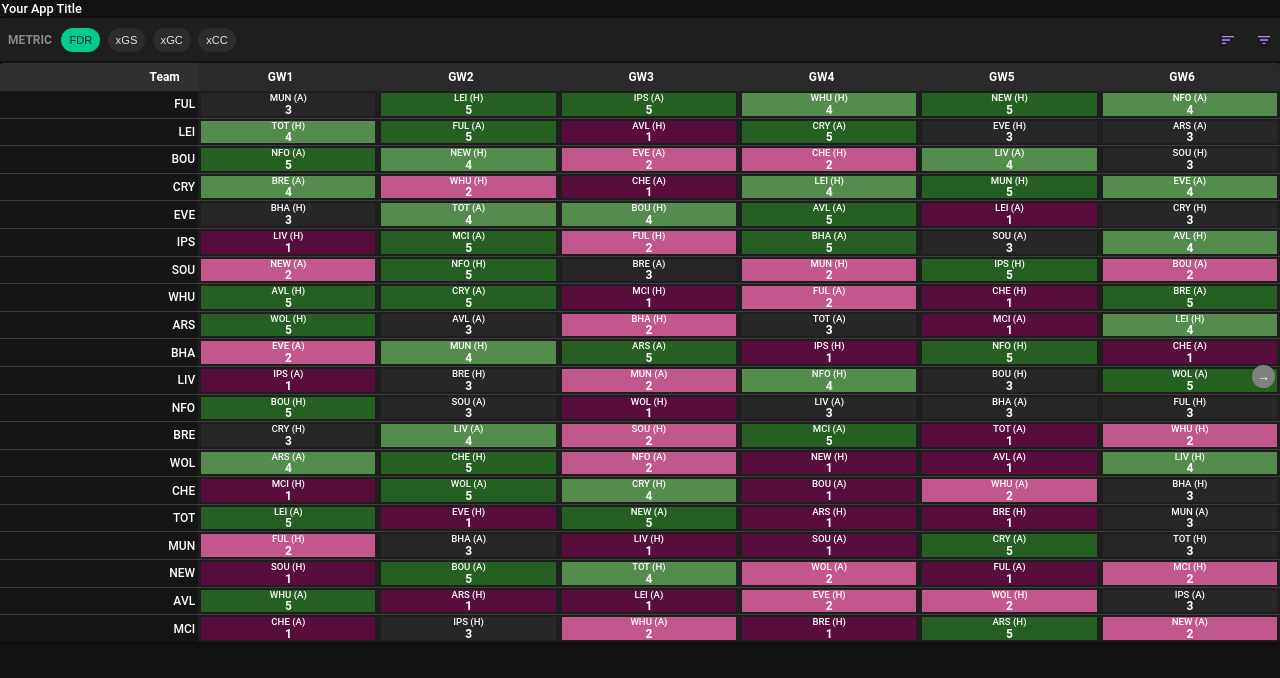
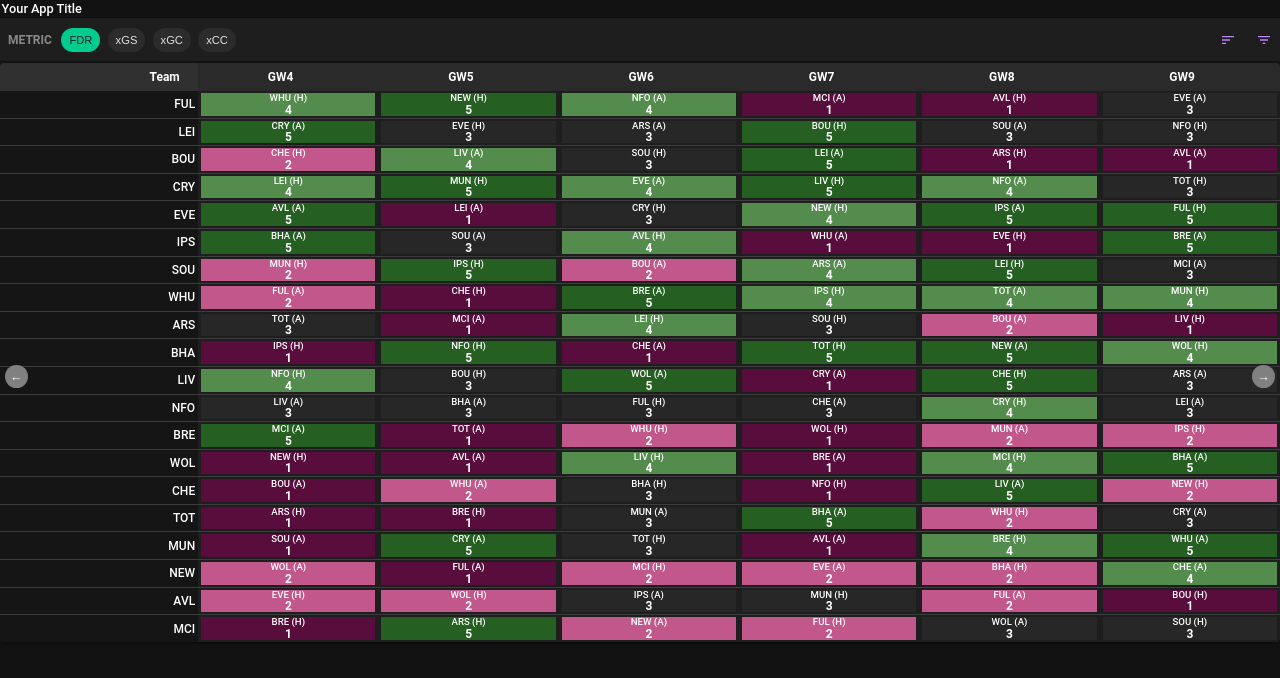
Before and after one commit to ameyakarve/ameyakarve.github.com, a React (Create React App) app: page / in a window 1280 px wide. Shown: the top 678 px of the page. Built offline with nearby package versions, Linux system fonts and the light colour scheme.

Commit message:
start gw

```diff
--- a/src/components/Table.js
+++ b/src/components/Table.js
@@ -1,9 +1,10 @@
 import React, { useMemo, useState } from 'react';
 import GWCell from './GWCell';
 import './Table.css';
+import { START_GW } from '../constants';
 
 function Table({ data, sortConfig, filterConfig, onRequestSort }) {
-  const [startGW, setStartGW] = useState(1);
+  const [startGW, setStartGW] = useState(START_GW);
   const gameweeks = Array.from({ length: 38 }, (_, i) => `GW${i + 1}`);
   const visibleGameweeks = gameweeks.slice(startGW - 1, startGW + 5);
 
```
